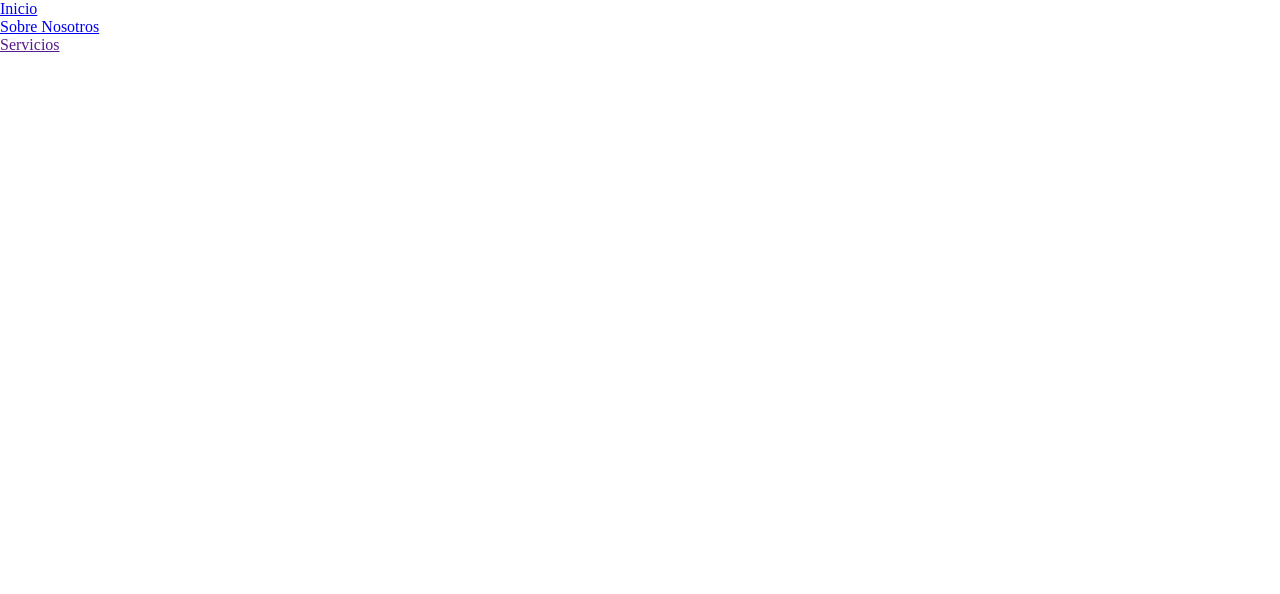
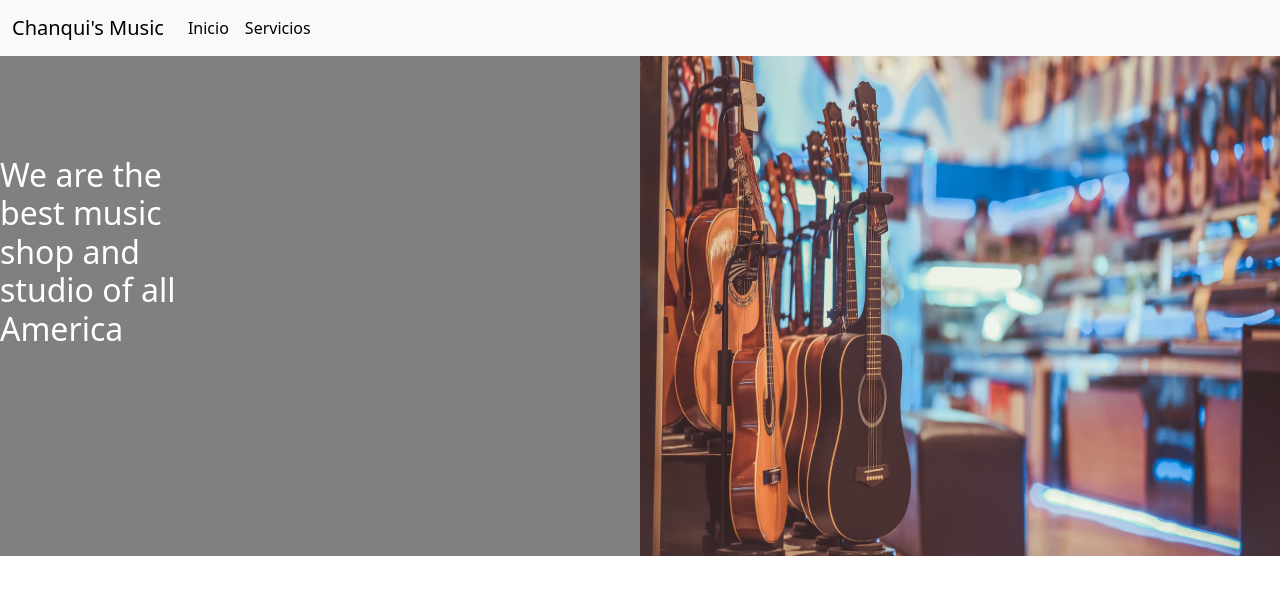
Before and after one commit to FacuChanquia/PF-ChanquiaFaccendini, a plain HTML site: page index.html in a window 1280 px wide. Drawn offline with nearby package versions, Linux system fonts and the light colour scheme.

Commit message:
nueva-rama

```diff
--- a/css/styles.css
+++ b/css/styles.css
@@ -2,3 +2,29 @@
     margin: 0;
     padding: 0;
 }
+
+.nav-link{
+    color: black;
+}
+
+.div_container h2{
+    text-align: left;
+    width: 200px;
+    margin-top: 100px;
+    color: white;
+}
+
+.div_container{
+    display: grid;
+    grid-template-columns: repeat(2, 1fr);
+}
+.section_container {
+    background-color: gray;
+    height: 500px;
+    display: grid;
+}
+
+img {
+    width: 100%;
+    height: 100%
+}
--- a/index.html
+++ b/index.html
@@ -3,6 +3,7 @@
 <head>
     <meta charset="UTF-8">
     <meta name="viewport" content="width=device-width, initial-scale=1.0">
+    <link href="https://cdn.jsdelivr.net/npm/bootstrap@5.3.3/dist/css/bootstrap.min.css" rel="stylesheet" integrity="sha384-QWTKZyjpPEjISv5WaRU9OFeRpok6YctnYmDr5pNlyT2bRjXh0JMhjY6hW+ALEwIH" crossorigin="anonymous">
     <!-- link css -->
     <link rel="stylesheet" href="css/styles.css">
     <title>Chanquia MusicStudio</title>
@@ -10,25 +11,42 @@
 <body>
 <!-- Inicio Header -->
     <header>
-        <nav>
-            <ul>
-                <li><a href="#">Inicio</a></li>
-                <li><a href="#">Sobre Nosotros</a></li>
-                <li><a href="">Servicios</a></li>
-            </ul>
+        <nav class="navbar navbar-expand-lg bg-body-tertiary">
+            <div class="container-fluid">
+                <a class="navbar-brand" href="#">Chanqui's Music</a>
+                <button class="navbar-toggler" type="button" data-bs-toggle="collapse" data-bs-target="#navbarSupportedContent" aria-controls="navbarSupportedContent" aria-expanded="false" aria-label="Toggle navigation">
+                    <span class="navbar-toggler-icon"></span>
+                </button>
+            <div class="collapse navbar-collapse" id="navbarSupportedContent">
+                <ul class="navbar-nav me-auto mb-2 mb-lg-0">
+                    <li class="nav-item">
+                        <a class="nav-link active" aria-current="page" href="#">Inicio</a>
+                    </li>
+                    <li class="nav-item">
+                        <a class="nav-link" href="./pages/servicios.html">Servicios</a>
+                    </li>
+                </ul>
+            </div>
         </nav>
     </header>
 <!-- Fin Header -->
 <!-- Inicio main -->
     <main>
-        <section>
-            <div></div>
+        <section class="section_container">
+            <div class="div_container">
+                <h2 class="item">We are the best music shop and studio of all America</h2>
+                <img src="./multimedia/image-2.jpg" alt="" class="item">
+            </div>
         </section>
-        <section>
-            <div></div>
+        <section class="section-container">
+            <div>
+
+            </div>
         </section>
-        <section>
-            <div></div>
+        <section class="section-container">
+            <div>
+
+            </div>
         </section>
     </main>
 <!-- Fin main -->
@@ -41,6 +59,6 @@
 
 
 
-
+<script src="https://cdn.jsdelivr.net/npm/bootstrap@5.3.3/dist/js/bootstrap.bundle.min.js" integrity="sha384-YvpcrYf0tY3lHB60NNkmXc5s9fDVZLESaAA55NDzOxhy9GkcIdslK1eN7N6jIeHz" crossorigin="anonymous"></script>
 </body>
 </html>
```
Also changed, not shown: multimedia/image-1.jpg (added), multimedia/image-2.jpg (added), multimedia/image-3.jpg (added), pages/servicios.html (renamed from multimedia/servicios.html).
